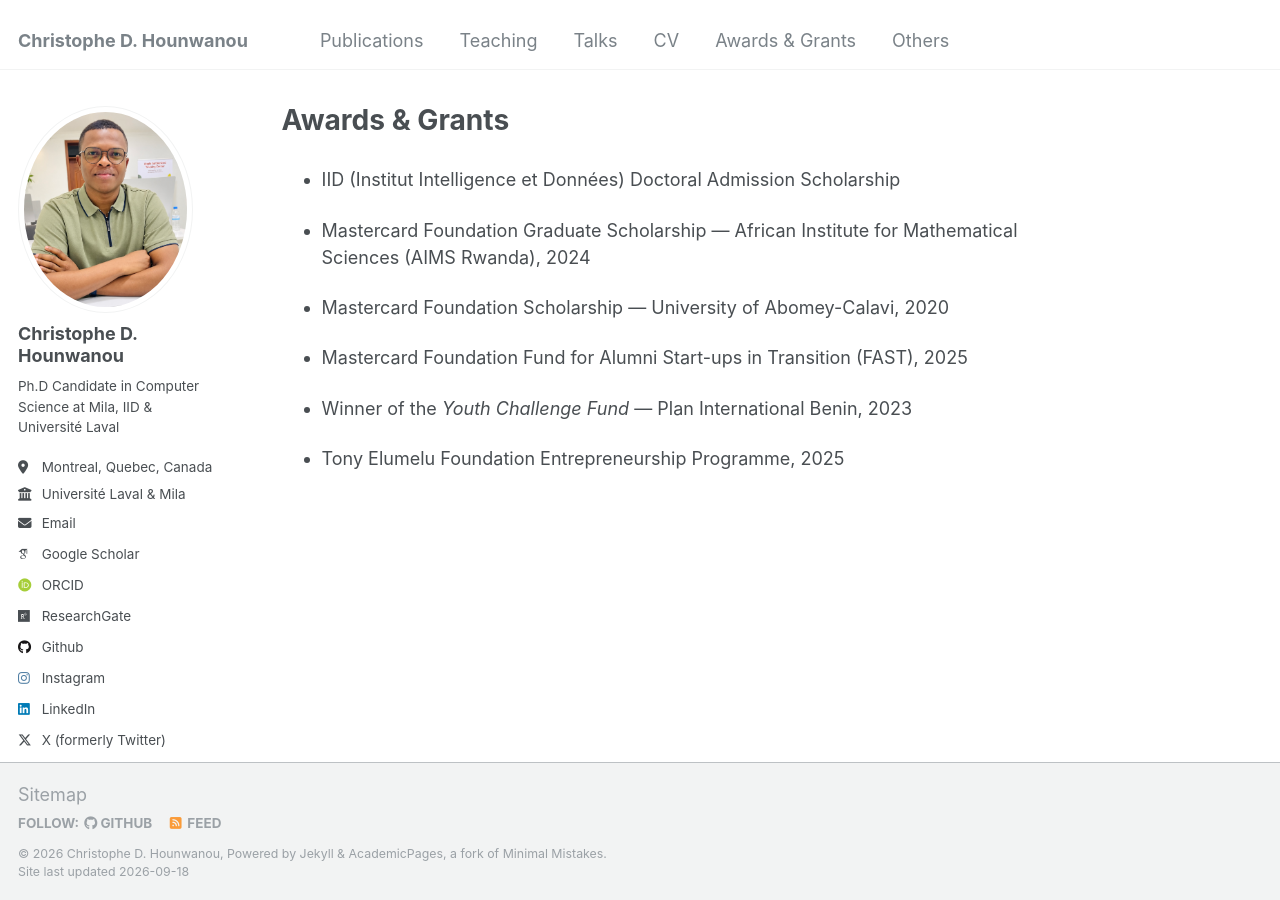
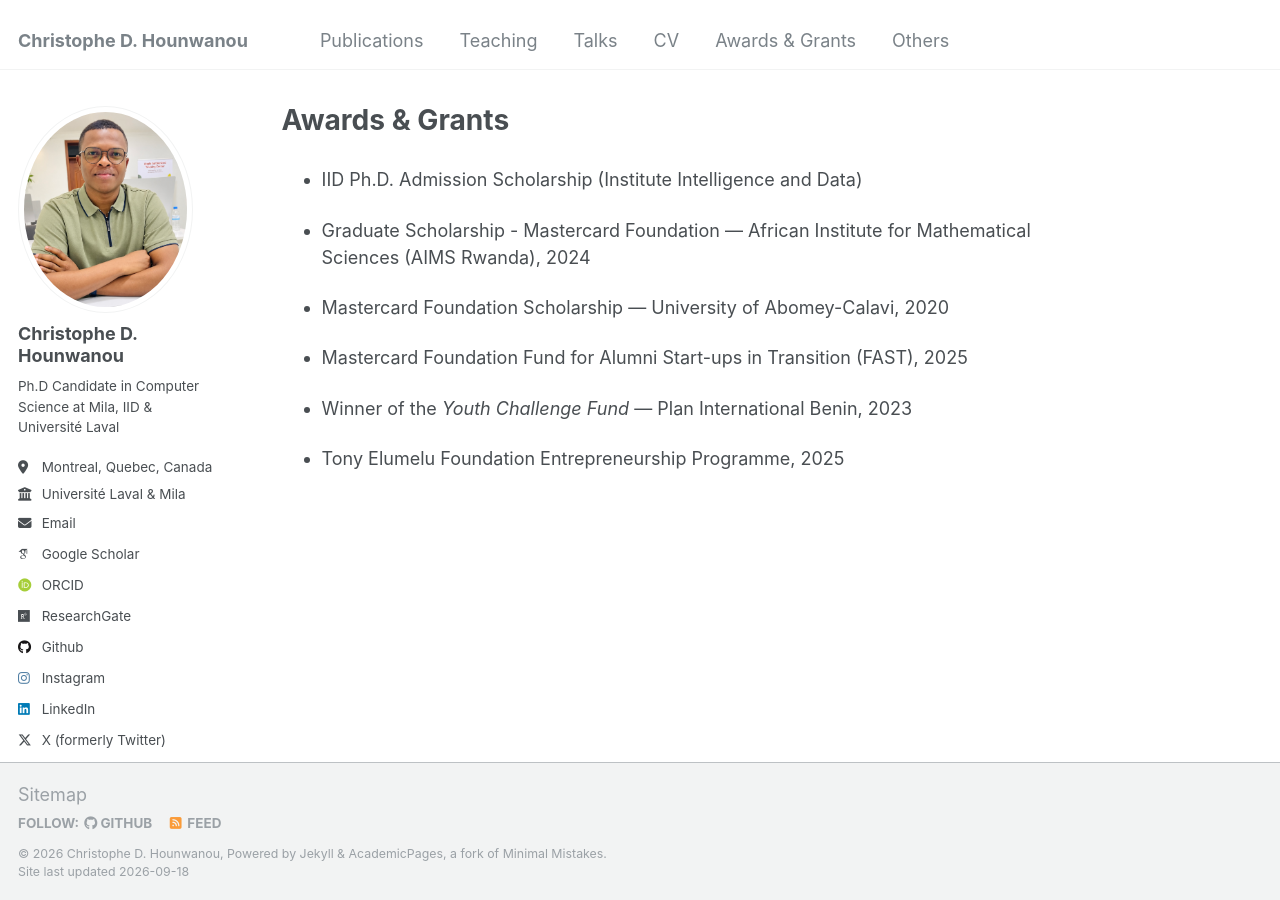
Before and after one commit to chrishounwanou/chrishounwanou.github.io, a Jekyll site: the page built from _pages/award_grant.md, in a window 1280 px wide. Built offline with Jekyll 4.4.1, drawn with Linux system fonts in a browser that asks for light colours; some web fonts are replaced.

Commit message:
Update scholarship names for clarity and consistency

```diff
--- a/_pages/award_grant.md
+++ b/_pages/award_grant.md
@@ -7,9 +7,9 @@ redirect_from:
   - /markdown.html
 ---
 
-- IID (Institut Intelligence et Données) Doctoral Admission Scholarship
+- IID Ph.D. Admission Scholarship (Institute Intelligence and Data)
 
-- Mastercard Foundation Graduate Scholarship — African Institute for Mathematical Sciences (AIMS Rwanda), 2024
+- Graduate Scholarship - Mastercard Foundation — African Institute for Mathematical Sciences (AIMS Rwanda), 2024
 
 - Mastercard Foundation Scholarship — University of Abomey-Calavi, 2020
 
```
